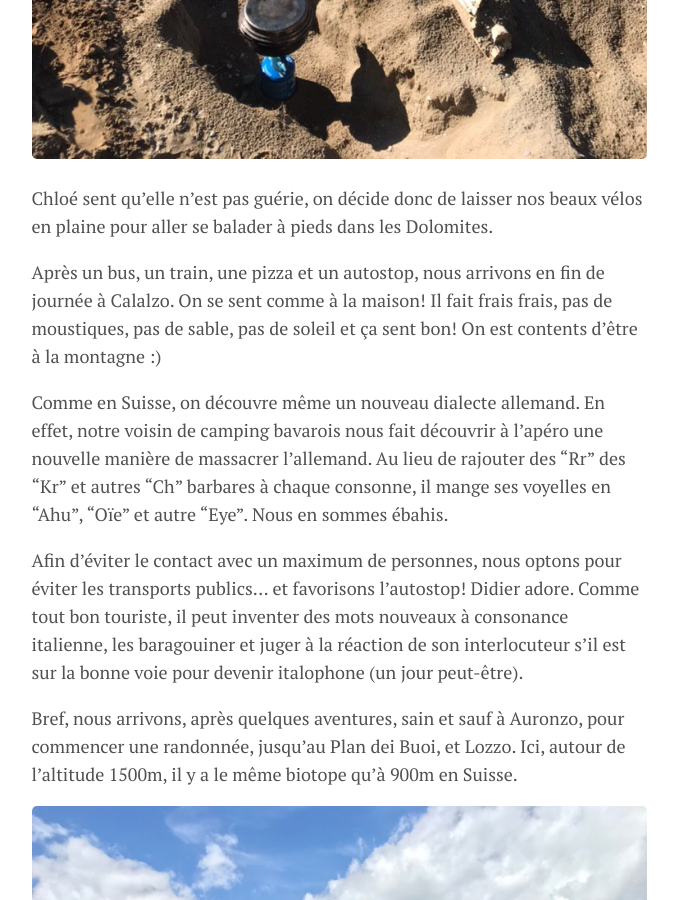
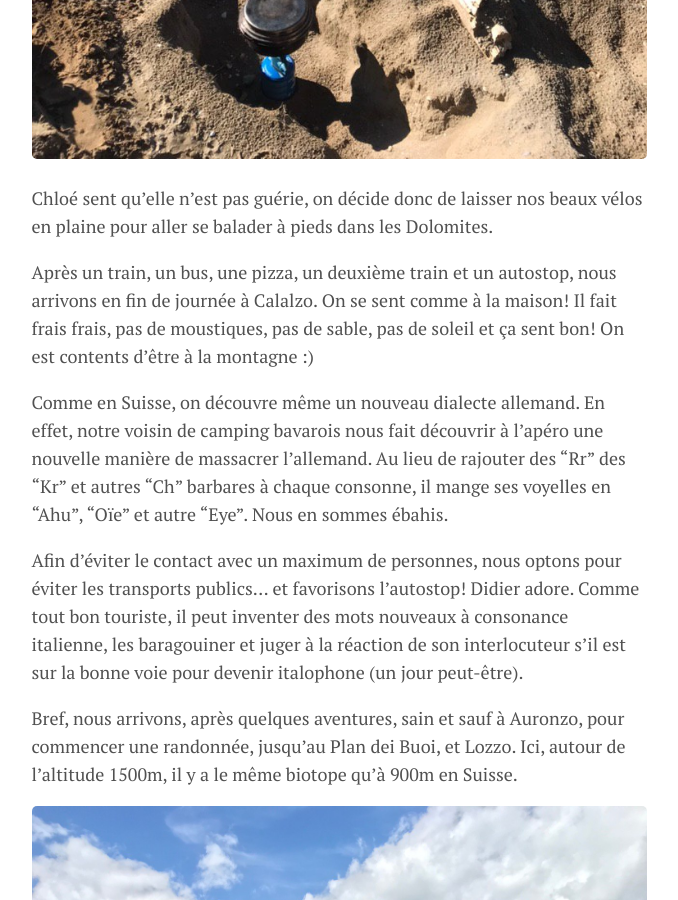
Before and after one commit to cyclovoyage/cyclovoyage.github.io, a Jekyll site: the page built from _posts/2020-07-14-semaine-3.md, in a window 1280 px wide and 900 px high, scrolled down 5901 px. Shown: the whole window, without its empty margins (301-979 px from the left). Built offline with Jekyll 4.4.1, drawn with Linux system fonts in a browser that asks for light colours.

Commit message:
Update 2020-07-14-semaine-3.md

```diff
--- a/_posts/2020-07-14-semaine-3.md
+++ b/_posts/2020-07-14-semaine-3.md
@@ -52,7 +52,7 @@ Dimanche matin, après un peu de yoga pour le dos et un café dans le vent, on r
 
 Chloé sent qu’elle n’est pas guérie, on décide donc de laisser nos beaux vélos en plaine pour aller se balader à pieds dans les Dolomites.
 
-Après un bus, un train, une pizza et un autostop, nous arrivons en fin de journée à Calalzo. On se sent comme à la maison! Il fait frais frais, pas de moustiques, pas de sable, pas de soleil et ça sent bon! On est contents d’être à la montagne :)
+Après un train, un bus, une pizza, un deuxième train et un autostop, nous arrivons en fin de journée à Calalzo. On se sent comme à la maison! Il fait frais frais, pas de moustiques, pas de sable, pas de soleil et ça sent bon! On est contents d’être à la montagne :)
 
 Comme en Suisse, on découvre même un nouveau dialecte allemand. En effet, notre voisin de camping bavarois nous fait découvrir à l’apéro une nouvelle manière de massacrer l’allemand. Au lieu de rajouter des "Rr" des "Kr" et autres "Ch" barbares à chaque consonne, il mange ses voyelles en "Ahu", "Oïe" et autre "Eye". Nous en sommes ébahis.
 
```
